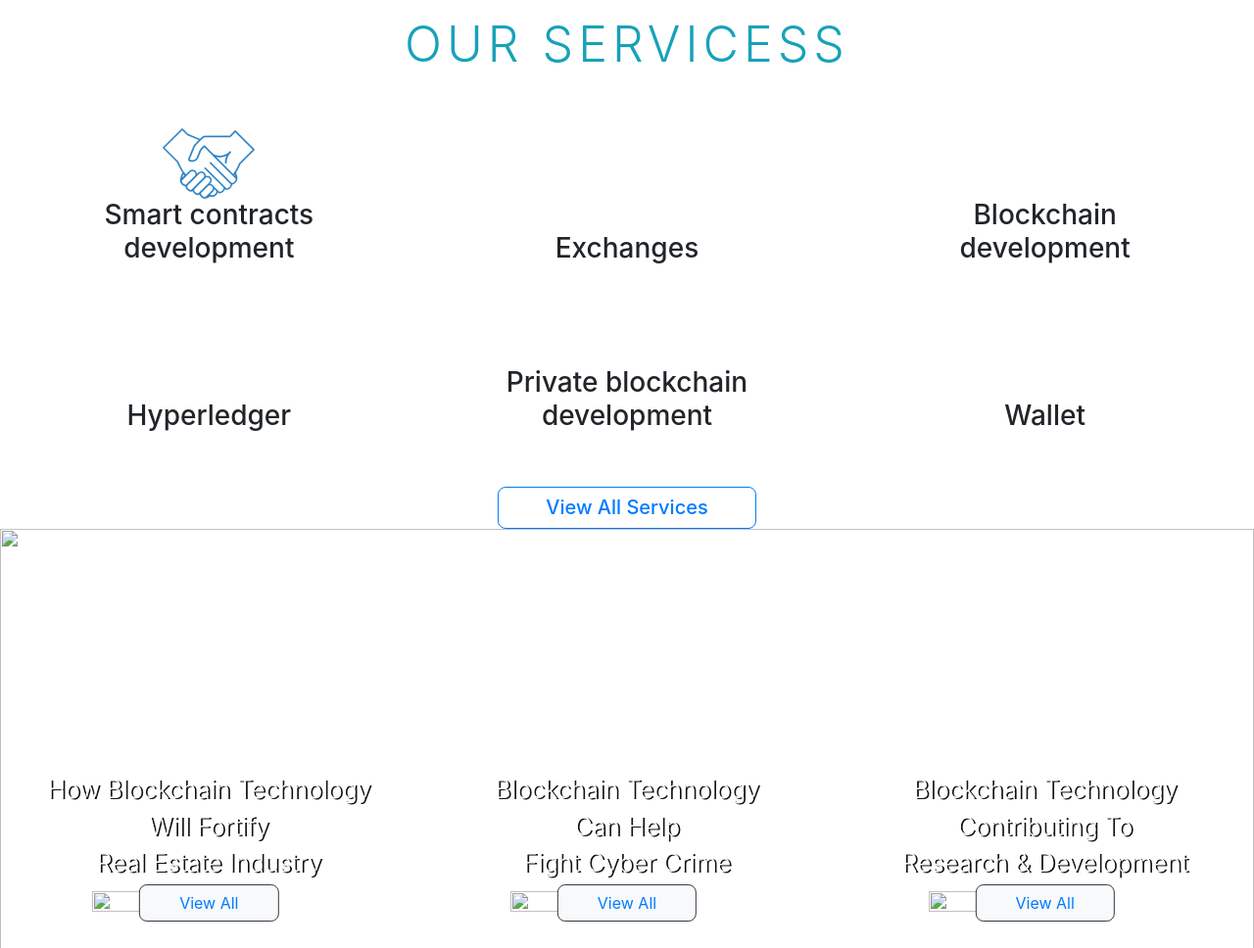
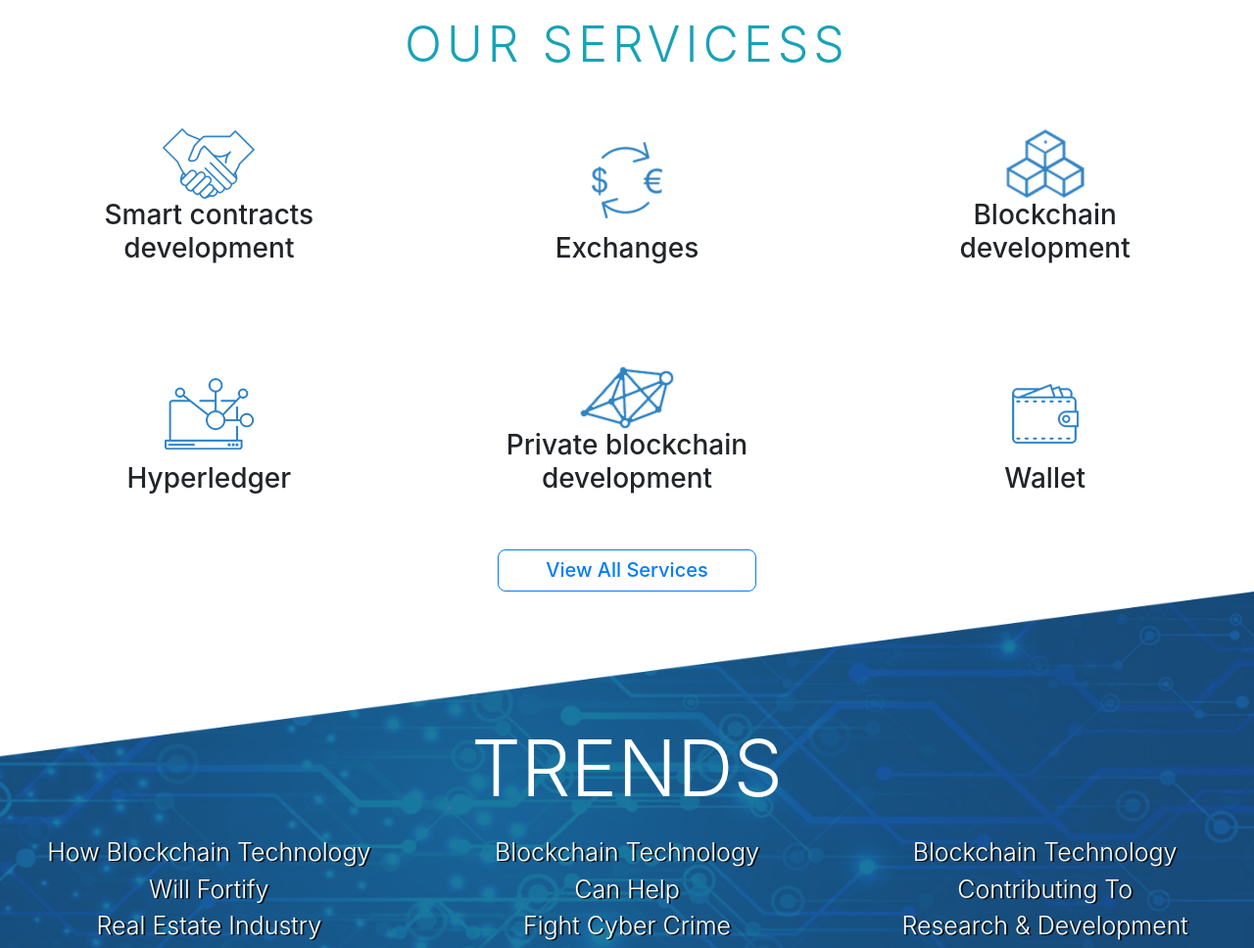
Before and after one commit to Sananthu-47/Techvanto, a plain HTML site: page index.html in a window 1280 px wide. Shown: the part 640-1608 px from the top of the page at 98% size. Drawn offline with nearby package versions, Linux system fonts and the light colour scheme; the site is published under a folder, as on GitHub Pages, so addresses that start at the root find nothing.

Commit message:
Fixed the image loading

```diff
--- a/index.html
+++ b/index.html
@@ -94,18 +94,18 @@
               <h3 class="text-center cover">Smart contracts<br> development</h3>
             </div>
             <div class="col-12 col-md-6 col-lg-4 d-flex flex-column justify-content-center align-items-center my-5">
-              <img src="/Assets/icons/Layer 4.png" class="m-auto" alt="">
+              <img src="Assets/icons/Layer 4.png" class="m-auto" alt="">
               <h3 class="text-center cover">Exchanges</h3>
             </div>
             <div class="col-12 col-md-12 col-lg-4 d-flex flex-column justify-content-center align-items-center my-5">
-              <img src="/Assets/icons/Layer 5.png" class="m-auto" alt="">
+              <img src="Assets/icons/Layer 5.png" class="m-auto" alt="">
               <h3 class="text-center cover">Blockchain<br> development</h3>
             </div>
         </div>
         <div class="row">
-            <div class="col-12 col-md-6 col-lg-4 d-flex flex-column justify-content-center align-items-center my-5"><img src="/Assets/icons/Network-512.png" class="m-auto" alt=""><h3 class="text-center cover">Hyperledger</h3></div>
-            <div class="col-12 col-md-6 col-lg-4 d-flex flex-column justify-content-center align-items-center my-5"><img src="/Assets/icons/if_Dzone_669685.png" class="m-auto" alt=""><h3 class="text-center cover">Private blockchain<br> development</h3></div>
-            <div class="col-12 col-md-12 col-lg-4 d-flex flex-column justify-content-center align-items-center my-5"><img src="/Assets/icons/Layer 6.png" class="m-auto" alt=""><h3 class="text-center cover">Wallet</h3></div>
+            <div class="col-12 col-md-6 col-lg-4 d-flex flex-column justify-content-center align-items-center my-5"><img src="Assets/icons/Network-512.png" class="m-auto" alt=""><h3 class="text-center cover">Hyperledger</h3></div>
+            <div class="col-12 col-md-6 col-lg-4 d-flex flex-column justify-content-center align-items-center my-5"><img src="Assets/icons/if_Dzone_669685.png" class="m-auto" alt=""><h3 class="text-center cover">Private blockchain<br> development</h3></div>
+            <div class="col-12 col-md-12 col-lg-4 d-flex flex-column justify-content-center align-items-center my-5"><img src="Assets/icons/Layer 6.png" class="m-auto" alt=""><h3 class="text-center cover">Wallet</h3></div>
         </div>
         <div class="container-fluid p-0 d-flex justify-content-center">
           <button class="border border-primary btn view px-5 py-2"><span class="h5 text-primary">View All Services</span></button>
@@ -115,7 +115,7 @@
     <!--      Trend section   -->
     <section class="trends container-fluid p-0 ">
       <div class="inner-trend">
-        <img src="/Assets/backgrounds/4683.png" alt="">
+        <img src="Assets/backgrounds/4683.png" alt="">
       </div><!--</inner-trend>-->
       <div class="trend-core container-fluid p-0">
         <header class="text-center">Trends</header>
@@ -125,16 +125,16 @@
           <div class="trend-details col-4 my-2 d-flex justify-content-center"><span>blockchain technology<br>contributing to<br>research & development</span></div>
         </div>
         <div class="container-fluid d-flex justify-content-evenly p-0">
-          <div class="trend-card col-4 d-flex justify-content-center flex-column"><button class="card-btn view btn btn-light border border-dark"><span class="text-primary">View All</span></button><img src="/Assets/sliders/Real-Estate-Investment-Dropping.png" alt=""></div>
-          <div class="trend-card col-4 d-flex justify-content-center flex-column"><button class="card-btn view btn btn-light border border-dark"><span class="text-primary">View All</span></button><img src="/Assets/sliders/cybercrime2.png" alt=""></div>
-          <div class="trend-card col-4 d-flex justify-content-center flex-column"><button class="card-btn view btn btn-light border border-dark"><span class="text-primary">View All</span></button><img src="/Assets/sliders/cybercrime2.png" alt=""></div>
+          <div class="trend-card col-4 d-flex justify-content-center flex-column"><button class="card-btn view btn btn-light border border-dark"><span class="text-primary">View All</span></button><img src="Assets/sliders/Real-Estate-Investment-Dropping.png" alt=""></div>
+          <div class="trend-card col-4 d-flex justify-content-center flex-column"><button class="card-btn view btn btn-light border border-dark"><span class="text-primary">View All</span></button><img src="Assets/sliders/cybercrime2.png" alt=""></div>
+          <div class="trend-card col-4 d-flex justify-content-center flex-column"><button class="card-btn view btn btn-light border border-dark"><span class="text-primary">View All</span></button><img src="Assets/sliders/cybercrime2.png" alt=""></div>
         </div>
       </div><!--</trend-core>-->
     </section>
 <!--      Contact section     -->
     <section class="contact container-fluid p-0 d-flex w-100 justify-content-center mb-5">
       <div class="contacts-bg">
-        <img src="/Assets/backgrounds/Rectangle 13.png" class="w-100" alt="">
+        <img src="Assets/backgrounds/Rectangle 13.png" class="w-100" alt="">
       </div>
       <div class="container-fluid p-0 w-100 contact-items d-block d-lg-flex">
         <div class="p-0 col-12 col-lg-4 d-flex justify-content-center my-2 align-items-center">
```
